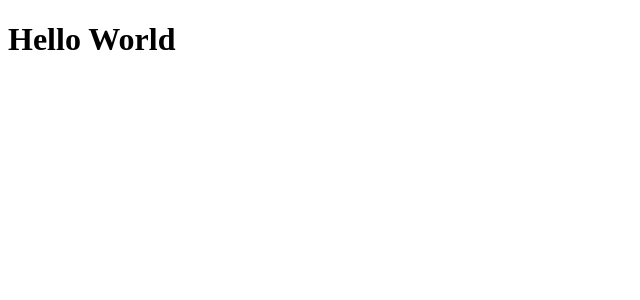
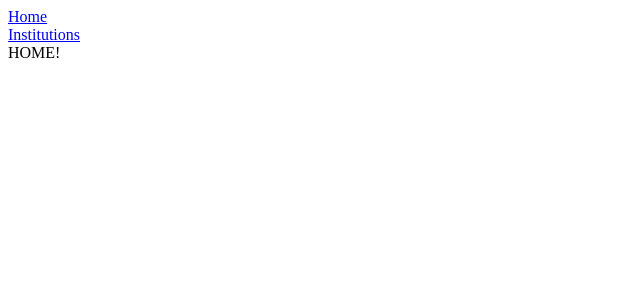
Before and after one commit to sotiriosalpanis/KusDeCha, a React (Create React App) app in the folder KusDeCha/client/: page / in a window 1280 px wide. Shown: the top 300 px of the page, without its empty margins (0-640 px from the left). Built offline with nearby package versions, Linux system fonts and the light colour scheme.

Commit message:
Adding skeleton frint end components

```diff
--- a/KusDeCha/client/package.json
+++ b/KusDeCha/client/package.json
@@ -8,6 +8,7 @@
     "http-proxy-middleware": "^1.1.1",
     "react": "^17.0.2",
     "react-dom": "^17.0.2",
+    "react-router-dom": "^5.2.0",
     "react-scripts": "4.0.3",
     "sass": "^1.32.8"
   },
--- a/KusDeCha/client/src/App.js
+++ b/KusDeCha/client/src/App.js
@@ -1,12 +1,33 @@
-import React, { } from 'react'
-// import axios from 'axios'
+import React from 'react'
+import { BrowserRouter, Route, Switch } from 'react-router-dom'
 
-function App() {
+import Home from './components/Home'
+import Navbar from './components/Navbar'
+import InstitutionIndex from './components/Collections/InstitutionIndex'
+import InstitutionShow from './components/Collections/InstitutionShow'
 
 
+const App = () => {
 
+  return (
+    <>
+      <BrowserRouter>
+        <Navbar />
+        <Switch>
+          <Route exact path='/'>
+            <Home />
+          </Route>
+          <Route path='/institutions/:id'>
+            <InstitutionShow />
+          </Route>
+          <Route exact path='/institutions'>
+            <InstitutionIndex />
+          </Route>
 
-  return <h1>Hello World</h1>
+        </Switch>
+      </BrowserRouter>
+    </>
+  )
 }
 
 export default App
--- /dev/null
+++ b/KusDeCha/client/src/components/Collections/InstitutionIndex.js
@@ -0,0 +1,38 @@
+import React, { useEffect, useState } from 'react'
+import axios from 'axios'
+import { Link } from 'react-router-dom'
+
+function InstitutionIndex() {
+
+  const [ institutions, setInstitutions ] = useState(null)
+
+  useEffect(() => {
+    const getData = async() => {
+      const { data } = await axios.get('api/institutions')
+      setInstitutions(data)
+    }
+    getData()
+  },[])
+
+  console.log(institutions)
+
+  return (
+    <div>
+      { institutions &&
+        <div>
+          { institutions.map(institution => (
+            <h1 key={institution.id}>
+              <Link to={`/institutions/${institution.id}`} >
+                {institution.institution_name}
+              </Link>
+            </h1>
+          ))}
+        </div>
+
+      }
+    </div>
+  )
+
+}
+
+export default InstitutionIndex
--- /dev/null
+++ b/KusDeCha/client/src/components/Collections/InstitutionShow.js
@@ -0,0 +1,29 @@
+import React, { useEffect, useState } from 'react'
+import { useParams } from 'react-router-dom'
+import axios from 'axios'
+
+const InstitutionShow = () => {
+
+  const { id } = useParams()
+
+  const [ institution, setInstitution ] = useState(null)
+
+  useEffect(() => {
+    const getData = async() => {
+      const { data } = await axios.get(`/api/institutions/${id}`)
+      setInstitution(data)
+    }
+    getData()
+  },[])
+
+  if (!institution) return null
+
+
+  return (
+    <div>
+      {institution.institution_name}
+    </div>
+  )
+}
+
+export default InstitutionShow
--- /dev/null
+++ b/KusDeCha/client/src/components/Home.js
@@ -0,0 +1,11 @@
+import React from 'react'
+
+const Home = () => {
+  return (
+    <div>
+      HOME!
+    </div>
+  )
+}
+
+export default Home
--- /dev/null
+++ b/KusDeCha/client/src/components/Navbar.js
@@ -0,0 +1,21 @@
+import React from 'react'
+import { Link } from 'react-router-dom'
+
+const Navbar = () => {
+  return (
+    <div>
+      <div>
+        <Link to='/'>
+          Home
+        </Link>
+      </div>
+      <div>
+        <Link to='/institutions'>
+          Institutions
+        </Link>
+      </div>
+    </div>
+  )
+}
+
+export default Navbar
```
Also changed, not shown: KusDeCha/client/src/Auth/Login.js (added), KusDeCha/client/src/Auth/Register.js (added), 1 other file (tests, documents, lock files or other folders).
